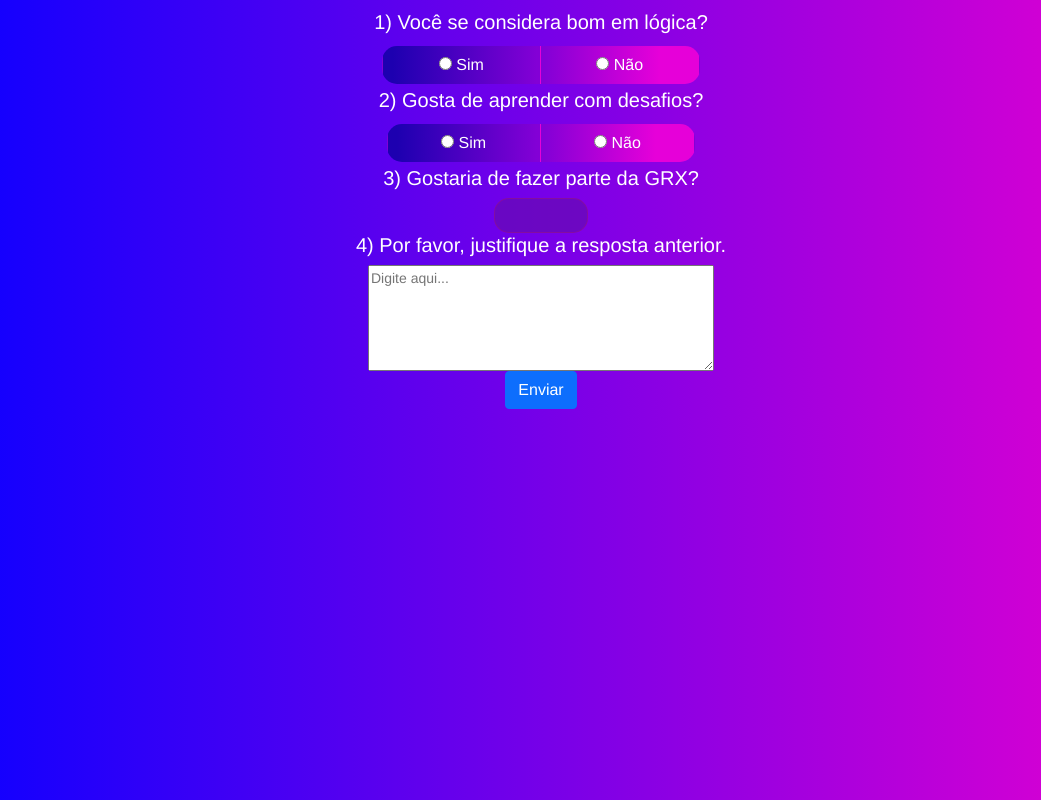
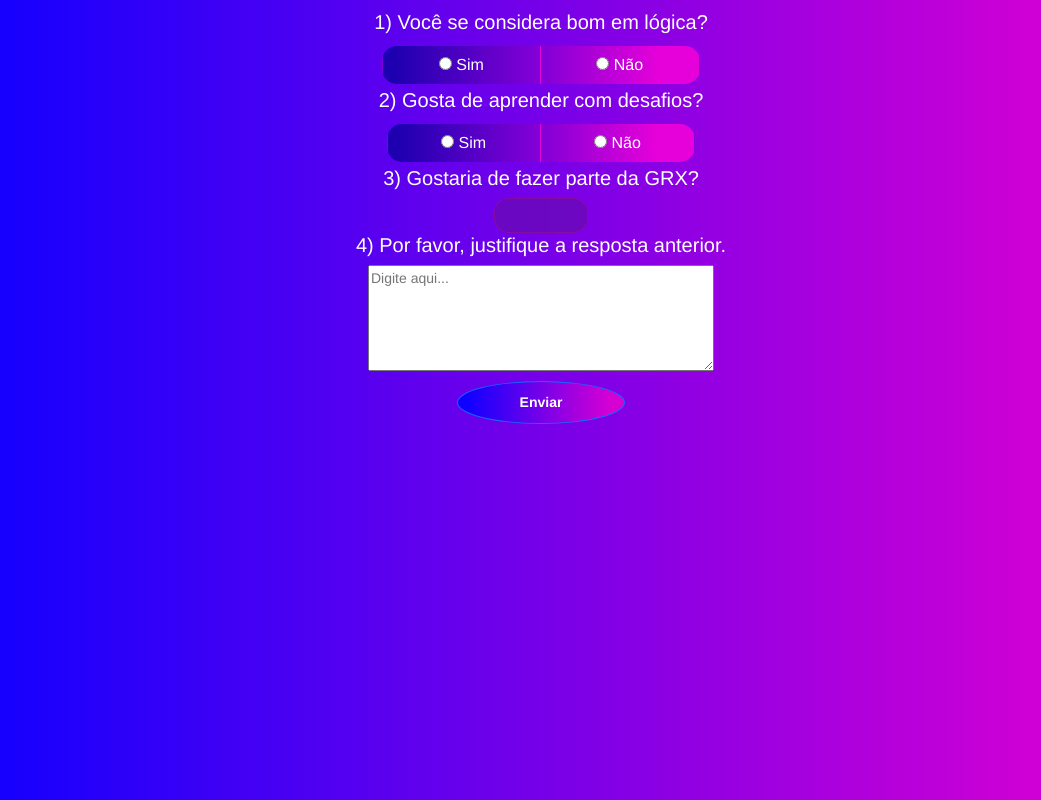
Before and after one commit to williamnstolb/desafioGRX, a React (Create React App) app in the folder app/frontend/: page /forms in a window 1280 px wide. Shown: the whole page, without its empty margins (99-1140 px from the left). Built offline with nearby package versions, Linux system fonts and the light colour scheme.

Commit message:
Fix: posicionamento do Forms e do Result

```diff
--- a/app/frontend/src/components/ResultSorted.jsx
+++ b/app/frontend/src/components/ResultSorted.jsx
@@ -1,5 +1,4 @@
 import React, { Component } from 'react'
-import '../styles/components/resultSorted.css'
 
 export default class ResultSorted extends Component {
 
--- a/app/frontend/src/pages/Forms.jsx
+++ b/app/frontend/src/pages/Forms.jsx
@@ -5,6 +5,7 @@ import Result from '../components/Result'
 import Select from '../components/Select'
 import { sendForms } from '../services/requests'
 import Button from 'react-bootstrap/esm/Button'
+import '../styles/pages/forms.css'
 
 export default class Forms extends Component {
   constructor() {
@@ -74,7 +75,7 @@ export default class Forms extends Component {
   render() {
     const { sent } = this.state;
     return (
-      <div class="container-sm d-flex justify-content-center ">
+      <div class="container-sm d-flex-column justify-content-center">
         <form onSubmit={ this.onSubmit}>
           <div class=".card-body d-flex justify-content-center">
             <label htmlFor='pergunta1'>
@@ -100,8 +101,8 @@ export default class Forms extends Component {
               <BoxText name="Pergunta4" onChange={ this.onChange }/>
             </label>
           </div>
-          <div class="d-flex justify-content-center">
-            <Button type="submit" class="btn btn-primary ">Enviar</Button>
+          <div class="d-flex justify-content-center" >
+            <Button type="submit" id="btn-submit" class="btn btn-primary ">Enviar</Button>
           </div>
         </form>
         {sent && <Result />}
--- /dev/null
+++ b/app/frontend/src/styles/pages/forms.css
@@ -0,0 +1,15 @@
+#btn-submit {
+  background: rgb(15,0,255);
+  background: -moz-linear-gradient(90deg, rgba(15,0,255,1) 5%, rgba(214,0,211,1) 92%);
+  background: -webkit-linear-gradient(90deg, rgba(15,0,255,1) 5%, rgba(214,0,211,1) 92%);
+  background: linear-gradient(90deg, rgba(15,0,255,1) 5%, rgba(214,0,211,1) 92%);
+  filter: progid:DXImageTransform.Microsoft.gradient(startColorstr="#0f00ff",endColorstr="#d600d3",GradientType=1);
+  color: #fff;
+  padding: 10px;
+  border-radius: 50%;
+  font-size: 14px;
+  font-weight: bold;
+  margin-top: 10px;
+  margin-bottom: 10px;
+  width: 15%;
+}
```
Also changed, not shown: app/frontend/src/styles/components/resultSorted.css (deleted).
